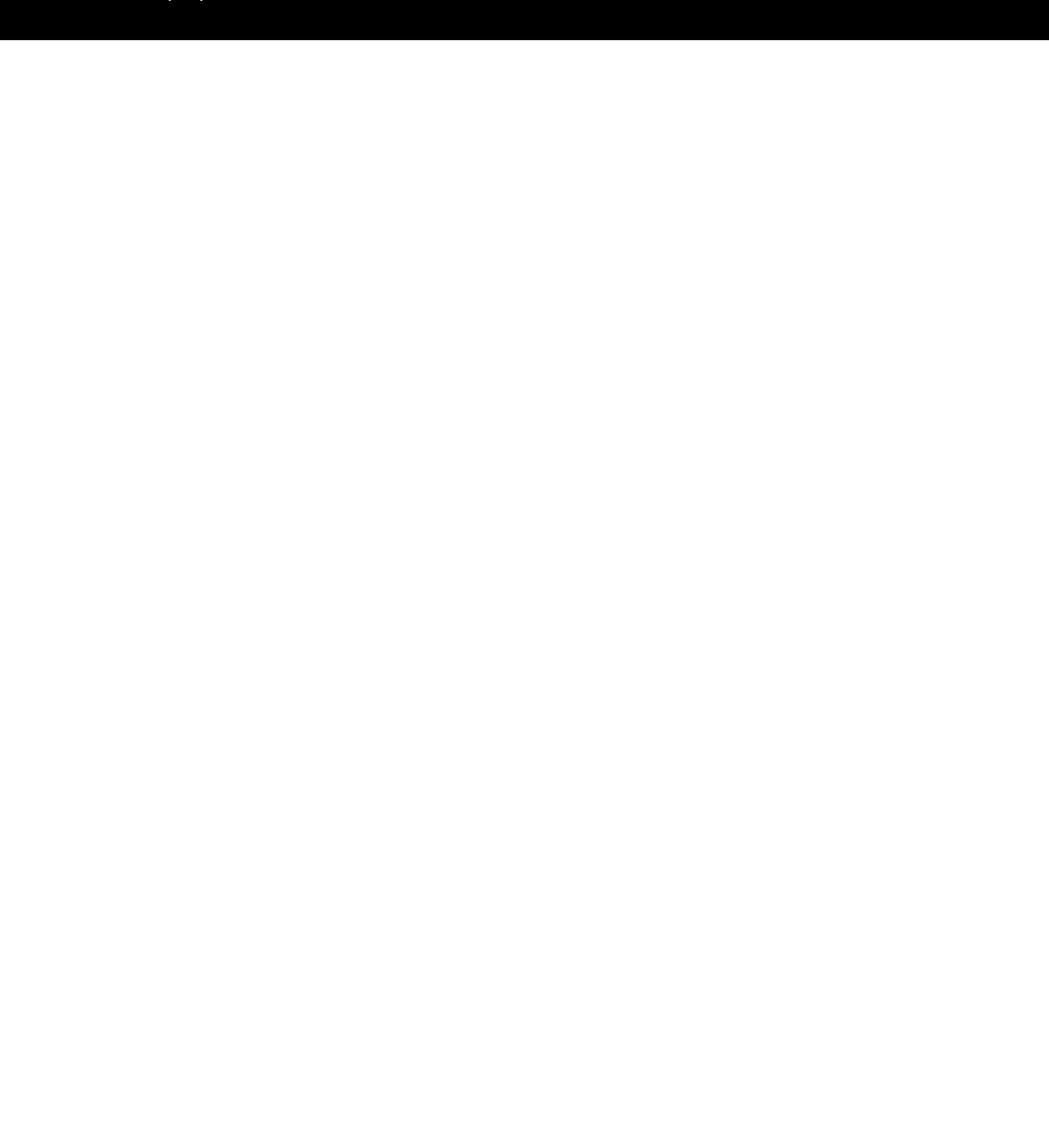
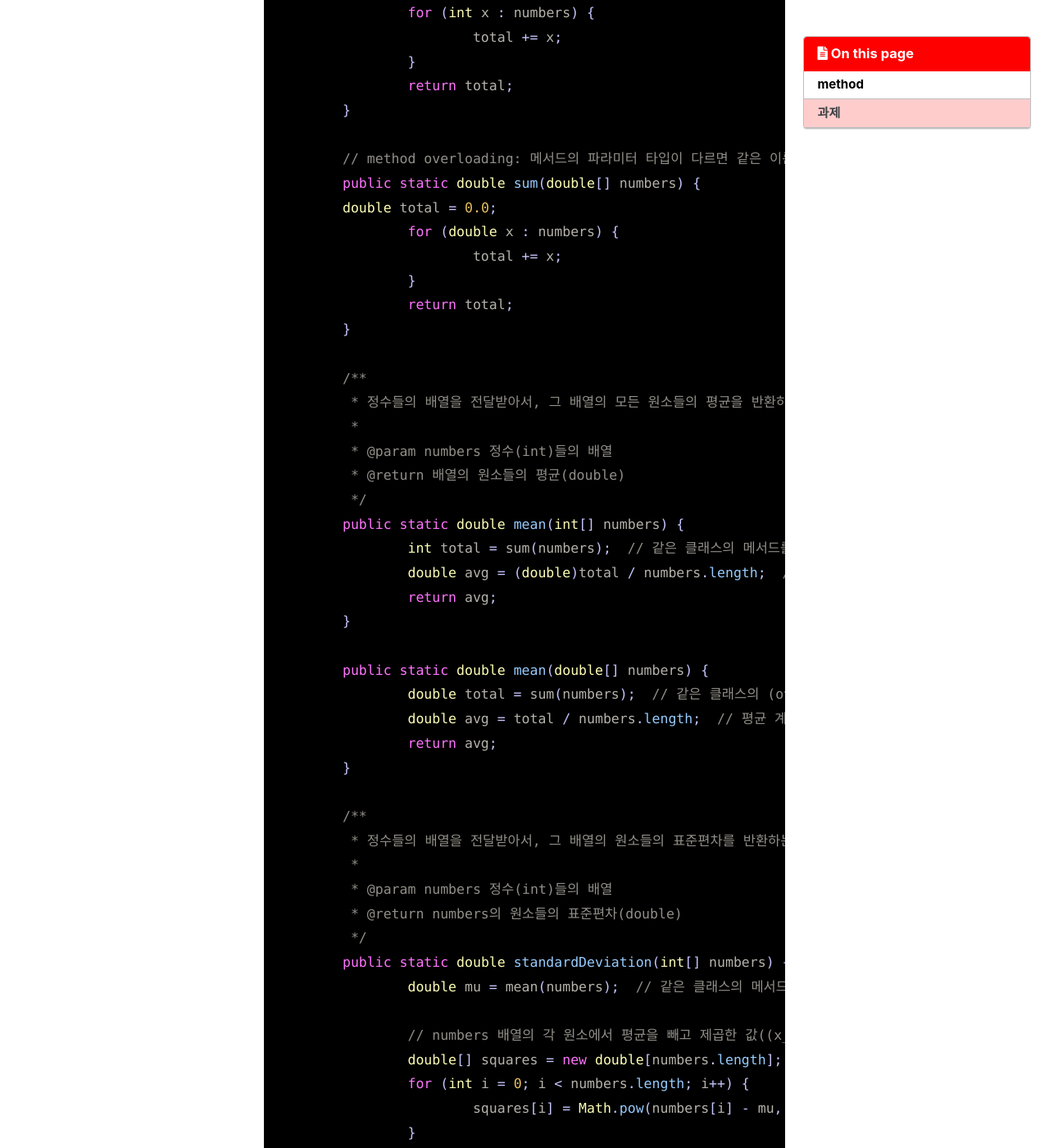
Before and after one commit to YUEUN328/YUEUN328.github.io, a Jekyll site: the page built from _posts/2021-11-08-eight.md, in a window 1280 px wide and 1400 px high, scrolled down 12221 px. Shown: the whole window at 82% size. Built offline with Jekyll 4.4.1, drawn with Linux system fonts in a browser that asks for light colours; cached includes are drawn as plain includes; comment, search, counter and statistics services are not loaded; before the commit the page ends 12270 px from its top, so only the background shows below that; some of the changed text lies outside the part shown.

Commit message:
Update 2021-11-08-eight.md

````diff
--- a/_posts/2021-11-08-eight.md
+++ b/_posts/2021-11-08-eight.md
@@ -376,3 +376,127 @@
 ```
 
 method 이름과 변수 이름은 같아도 된다. 그리고 파라미터 이름은 args나 params로 많이 쓴다고 한다.
+
+아 왜 method를 갖다 쓸 생각을 못 했을까! 메서드를 다른 메서드 안에서 선언하지는 못하지만, 다른 메서드를 호출할 수는 있다. 아래는 수정한 코드.
+
+```java
+package edu.java.method05;
+
+public class MethodMain05 {
+
+	public static void main(String[] args) {
+		// 메서드 작성 연습
+		int[] scores = {10, 20, 100, 90, 81};  // 정수 5개를 저장하는 배열
+		int total = sum(scores);  // 정수 배열을 sum 메서드의 argument로 전달, 호출
+		System.out.println("총점: " + total);
+
+		// 평균 계산하는 메서드 호출, 그 결과 출력
+		System.out.println("평균: " + mean(scores));
+
+		// 표준편차 계산하는 메서드 호출, 그 결과 출력
+		System.out.println("표준편차: " + standardDeviation(scores));
+
+		// 최댓값 찾는 메서드 호출, 그 결과 출력
+		System.out.println("최댓값: " + findMax(scores));
+
+		// 최솟값 찾는 메서드 호출, 그 결과 출력
+		System.out.println("최솟값: " + findMin(scores));
+
+	}  // end main()
+
+	/**
+	 * 정수들의 배열을 전달받아서, 배열의 모든 원소들의 합을 반환하는 메서드.
+	 *
+	 * @param numbers 정수(int)들의 배열
+	 * @return 배열의 모든 원소들의 합
+	 */
+	public static int sum(int[] numbers) {
+		int total = 0;
+		for (int x : numbers) {
+			total += x;
+		}
+		return total;
+	}
+
+	// method overloading: 메서드의 파라미터 타입이 다르면 같은 이름으로 메서드를 정의할 수 있다
+	public static double sum(double[] numbers) {
+	double total = 0.0;
+		for (double x : numbers) {
+			total += x;
+		}
+		return total;
+	}
+
+	/**
+	 * 정수들의 배열을 전달받아서, 그 배열의 모든 원소들의 평균을 반환하는 메서드.
+	 *
+	 * @param numbers 정수(int)들의 배열
+	 * @return 배열의 원소들의 평균(double)
+	 */
+	public static double mean(int[] numbers) {
+		int total = sum(numbers);  // 같은 클래스의 메서드를 사용해서 합계 계산
+		double avg = (double)total / numbers.length;  // 평균 계산
+		return avg;
+	}
+
+	public static double mean(double[] numbers) {
+		double total = sum(numbers);  // 같은 클래스의 (overloading된) 메서드를 사용해서 합계 계산
+		double avg = total / numbers.length;  // 평균 계산
+		return avg;
+	}
+
+	/**
+	 * 정수들의 배열을 전달받아서, 그 배열의 원소들의 표준편차를 반환하는 메서드.
+	 *
+	 * @param numbers 정수(int)들의 배열
+	 * @return numbers의 원소들의 표준편차(double)
+	 */
+	public static double standardDeviation(int[] numbers) {
+		double mu = mean(numbers);  // 같은 클래스의 메서드를 사용해서 정수 배열의 평균을 계산
+
+		// numbers 배열의 각 원소에서 평균을 빼고 제곱한 값((x_i - mu)^2)들을 저장할 배열을 선언
+		double[] squares = new double[numbers.length];
+		for (int i = 0; i < numbers.length; i++) {
+			squares[i] = Math.pow(numbers[i] - mu, 2);
+		}
+
+		double variance = mean(squares);  // 분산 = 제곱한 값들의 평균
+		double sd = Math.sqrt(variance);  // 표준편차 = 분산의 제곱근
+
+		return sd;
+	}
+
+	/**
+	 * 정수들의 배열을 전달받아서, 그 배열의 원소들 중 최댓값을 반환하는 메서드.
+	 * @param numbers 정수(int)들의 배열
+	 * @return numbers의 원소들 중 최댓값(int)
+	 */
+	public static int findMax(int[] numbers) {
+		int max = numbers[0];  // 배열의 첫 번째 원소를 최댓값이라고 가정
+		for (int x : numbers) {  // 배열의 첫 번째 원소부터 마지막 원소까지 하나씩 반복하면서
+			if (max < x) {  // max 저장된 값보다 더 큰 값을 배열에서 찾았으면
+				max = x;  // max를 배열에서 찾은 값(더 큰 값)으로 변경
+			}
+		}
+
+		return max;	 // 찾은 최댓값을 반환
+	}
+
+	/**
+	 * 정수들의 배열에서 최솟값을 찾아서 반환하는 메서드.
+	 * @param numbers 정수들의 배열(int[])
+	 * @return 배열의 최솟값 - int
+	 */
+	public static int findMin(int[] numbers) {
+		int min = numbers[0];  // 최솟값을 배열의 첫 번째 값이라고 가정
+		for (int x : numbers) {  // 배열의 모든 원소에 대해서 반복
+			if (min > x) {  // min의 값보다 더 작은 값을 배열에서 찾았으면
+				min = x;  // min을 찾은 값으로 변경
+			}
+		}
+
+		return min;
+	}
+
+}  // end class
+```
````
